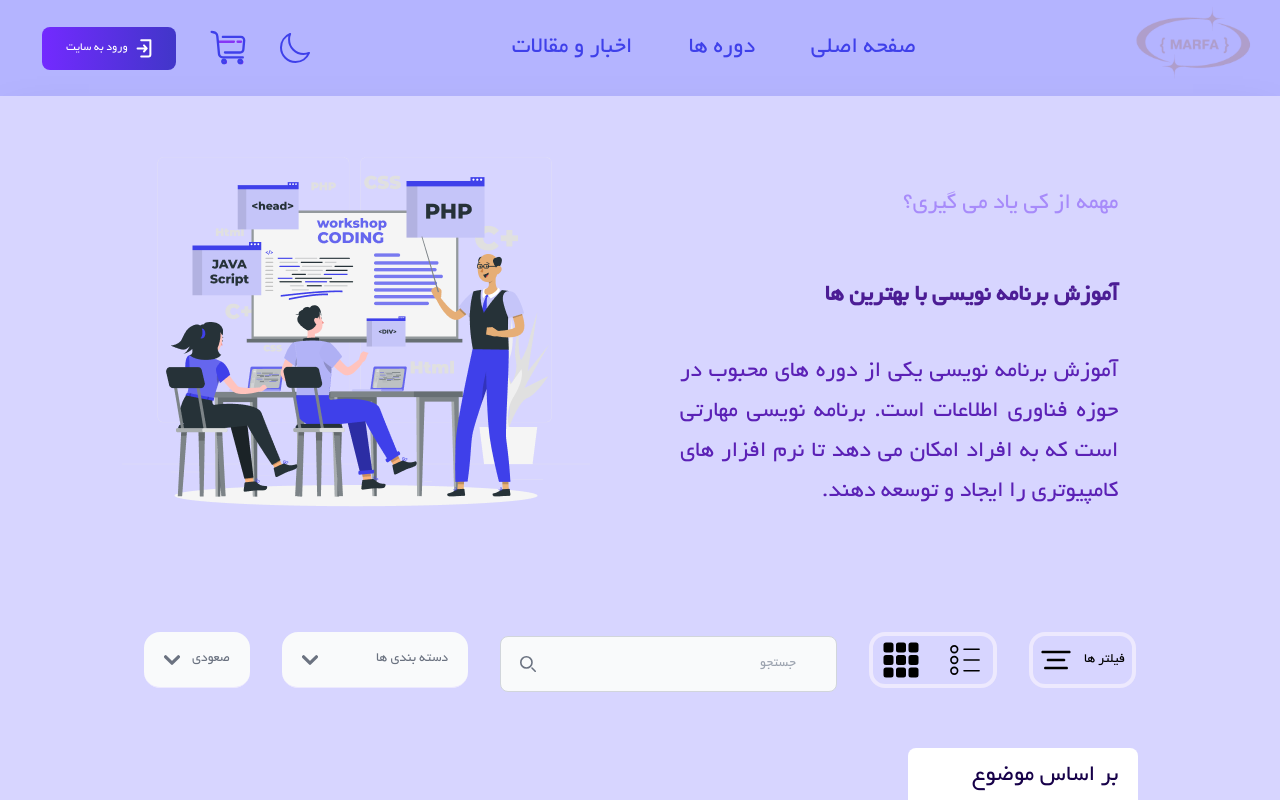
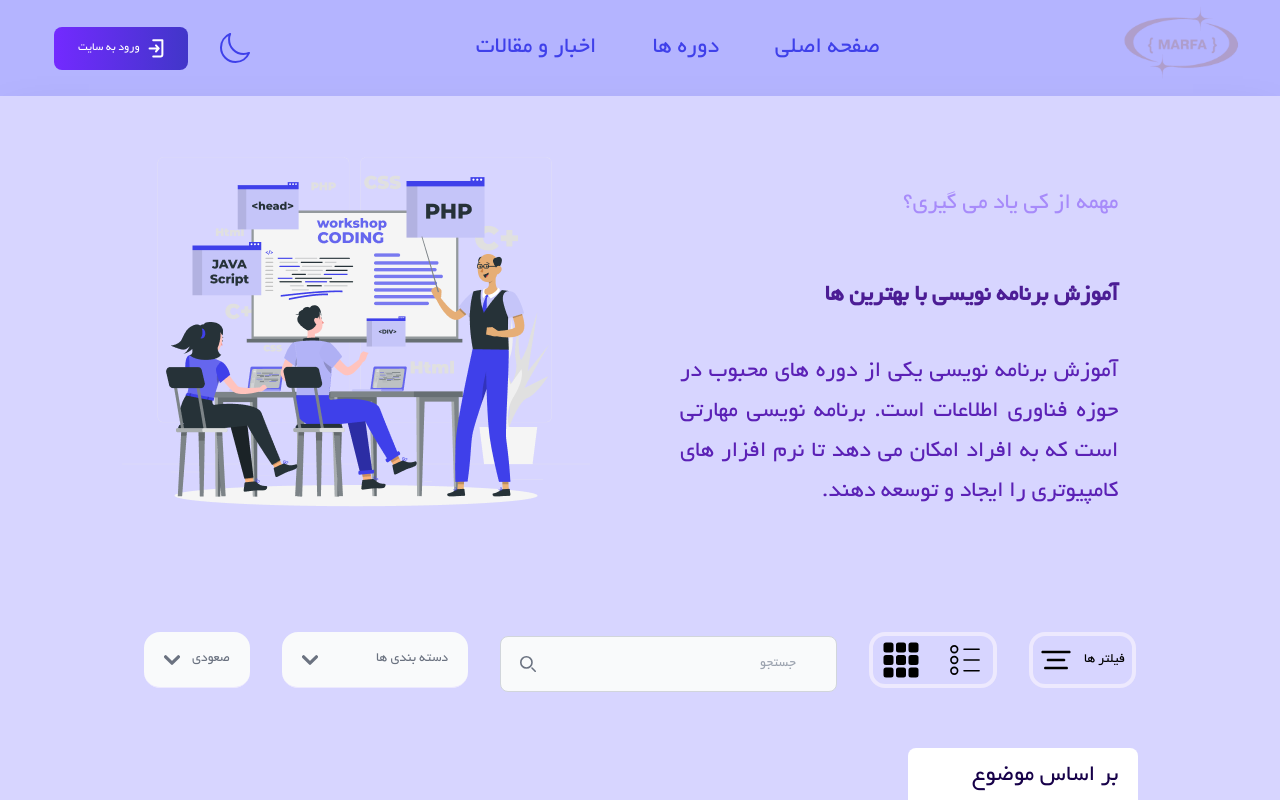
Before and after one commit to academy-react-winder402/New-Marfa, a React (Vite) app: page /courses in a window 1280 px wide. Shown: the top 800 px of the page. Built offline with nearby package versions, Linux system fonts and the light colour scheme.

Commit message:
edit style and css

```diff
--- a/src/common/TitrComponent/TitrComponent.jsx
+++ b/src/common/TitrComponent/TitrComponent.jsx
@@ -4,8 +4,8 @@ const TitrComponent = ({title}) => {
   return (
     <div>
       <div className="flex flex-col items-center my-16 w-full text-lg text-start md:text-nowrap md:text-2xl">
-            <span className="block w-32 md:w-32 md:text-2xl"> {title}</span>
-            <span className="block bg-gradient-to-l from-slate-600 to-transparent py-[2px] w-32"></span>
+            <span className="block w-32 md:w-32 md:text-2xl mb-2"> {title}</span>
+            <span className="block w-32 md:w-32 bg-gradient-to-l from-borderGradiant via-transparent to-transparent py-[2px]"></span>
         </div>
     </div>
   )
--- a/src/component/LandingComponent/Services/Service.jsx
+++ b/src/component/LandingComponent/Services/Service.jsx
@@ -24,7 +24,7 @@ export const Service = () => {
     ]
     return (
         <div>
-        <div className="dark:bg-gray-400 mt-24 flex dark:bg-gray-400 w-full flex-col items-center text-lg md:text-nowrap md:text-2xl">
+        <div className=" mt-24 flex dark:bg-gray-400 w-full flex-col items-center text-lg md:text-nowrap md:text-2xl">
             <span className="block w-16 md:w-28 md:text-2xl text-[#121242]">خدمات ما</span>
             <span className="block w-16 md:w-28 bg-gradient-to-l from-borderGradiant via-transparent to-transparent py-[2px]"></span>
         </div>
--- a/src/component/header/Leftmenu.jsx
+++ b/src/component/header/Leftmenu.jsx
@@ -2,11 +2,11 @@ import {Link} from "react-router-dom"
 import { useLocation } from "react-router-dom";
 export const Leftmenu = () => {
   // #E3D4FF   moon color
-    const svgLocation = useLocation();
-    const basketSvgLitgh = location.pathname=='/' ? `visible` : `invisible`;
+    // const svgLocation = useLocation();
+    // const basketSvgLitgh = location.pathname=='/' ? `visible` : `invisible`;
 
-    const basketDarkLocation = useLocation();
-    const basketSvgDark = location.pathname !=='/' ? `visible` : `invisible`;
+    // const basketDarkLocation = useLocation();
+    // const basketSvgDark = location.pathname !=='/' ? `visible` : `invisible`;
 
     const bgMoonLocation = useLocation();
     const moonSvgLitgh = location.pathname=='/' ? `stroke-[#e3d4ff]` : `stroke-[#3F40EA]`;
@@ -23,7 +23,7 @@ export const Leftmenu = () => {
               </svg>
             </li>
 
-            <li className="p-4">
+            {/* <li className="p-4">
               <Link>
                 <svg  width="40" height="40" viewBox="0 0 40 40"  fill="none" xmlns="http://www.w3.org/2000/svg" className={`${basketSvgLitgh}`} >
                   <path d="M33.0234 14.9609H29.6094C28.9609 14.9609 28.4375 14.4375 28.4375 13.7891C28.4375 13.1406 28.9609 12.6172 29.6094 12.6172H33.0234C33.6719 12.6172 34.1953 13.1406 34.1953 13.7891C34.1953 14.4375 33.668 14.9609 33.0234 14.9609ZM25.8711 14.9609H10.2773C9.62891 14.9609 9.10547 14.4375 9.10547 13.7891C9.10547 13.1406 9.62891 12.6172 10.2773 12.6172H25.8711C26.5195 12.6172 27.043 13.1406 27.043 13.7891C27.043 14.4375 26.5156 14.9609 25.8711 14.9609Z" fill="#8735F5"  />
@@ -32,9 +32,9 @@ export const Leftmenu = () => {
                   <path d="M34.7578 28.207H14.7969C13.3242 28.207 12.125 27.0078 12.125 25.5352V25.4805L10.7227 10.5469V10.5391V10.5313L10.4883 8.3672C10.1524 4.97657 8.23829 3.77735 6.68751 3.36329L3.96485 2.69532C3.33595 2.53907 2.70313 2.92579 2.54688 3.5547C2.39063 4.1836 2.77735 4.81642 3.40626 4.97267L6.09767 5.63282C6.73048 5.80079 7.19532 6.1172 7.52735 6.59767C7.86329 7.08204 8.07423 7.75782 8.15626 8.60548L8.39064 10.7774L9.78126 25.5938C9.81251 28.332 12.0508 30.5508 14.7969 30.5508H34.7578C35.4063 30.5508 35.9297 30.0274 35.9297 29.3789C35.9297 28.7305 35.4063 28.207 34.7578 28.207Z" fill="#F1EDFA"/>
                   <path d="M32.8242 7.72656H14.8828C14.2344 7.72656 13.7109 8.25 13.7109 8.89844C13.7109 9.54687 14.2344 10.0703 14.8828 10.0703H32.8242C34.0039 10.0703 34.9688 11.0195 34.9922 12.1914L34.2148 21.0391L34.2109 21.0898V21.1406C34.2109 22.3359 33.2383 23.3086 32.043 23.3086H17.0312C16.3828 23.3086 15.8594 23.832 15.8594 24.4805C15.8594 25.1289 16.3828 25.6523 17.0312 25.6523H32.043C34.5117 25.6523 36.5234 23.6562 36.5547 21.1953L37.332 12.3437L37.3359 12.293V12.2422C37.3359 9.75 35.3125 7.72656 32.8242 7.72656Z" fill="#F1EDFA"/>
                   <path d="M15.957 32.8945C16.2383 32.8945 16.4688 33.125 16.4688 33.4063C16.4688 33.6875 16.2383 33.918 15.957 33.918C15.6758 33.918 15.4453 33.6875 15.4453 33.4063C15.4453 33.125 15.6758 32.8945 15.957 32.8945ZM15.957 30.5508C14.3789 30.5508 13.1016 31.8281 13.1016 33.4063C13.1016 34.9844 14.3789 36.2617 15.957 36.2617C17.5352 36.2617 18.8125 34.9844 18.8125 33.4063C18.8125 31.8281 17.5352 30.5508 15.957 30.5508ZM32.1523 32.8945C32.4336 32.8945 32.6641 33.125 32.6641 33.4063C32.6641 33.6875 32.4336 33.918 32.1523 33.918C31.8711 33.918 31.6406 33.6875 31.6406 33.4063C31.6406 33.125 31.8711 32.8945 32.1523 32.8945ZM32.1523 30.5508C30.5742 30.5508 29.2969 31.8281 29.2969 33.4063C29.2969 34.9844 30.5742 36.2617 32.1523 36.2617C33.7305 36.2617 35.0078 34.9844 35.0078 33.4063C35.0078 31.8281 33.7305 30.5508 32.1523 30.5508Z" fill="#F1EDFA"/>
-                </svg>
+                </svg> */}
                 {/* basket-dark */}
-                <svg width="40" height="40" viewBox="0 0 40 40" fill="none" xmlns="http://www.w3.org/2000/svg" className={`absolute top-7 ${basketSvgDark}`}>
+                {/* <svg width="40" height="40" viewBox="0 0 40 40" fill="none" xmlns="http://www.w3.org/2000/svg" className={`absolute top-7 ${basketSvgDark}`}>
                   <path d="M33.0234 14.9609H29.6094C28.9609 14.9609 28.4375 14.4375 28.4375 13.7891C28.4375 13.1406 28.9609 12.6172 29.6094 12.6172H33.0234C33.6719 12.6172 34.1953 13.1406 34.1953 13.7891C34.1953 14.4375 33.668 14.9609 33.0234 14.9609ZM25.8711 14.9609H10.2773C9.62891 14.9609 9.10547 14.4375 9.10547 13.7891C9.10547 13.1406 9.62891 12.6172 10.2773 12.6172H25.8711C26.5195 12.6172 27.043 13.1406 27.043 13.7891C27.043 14.4375 26.5156 14.9609 25.8711 14.9609Z" fill="#8735F5"/>
                   <path d="M14.7734 34.1094C14.7734 34.3915 14.829 34.6709 14.937 34.9315C15.0449 35.1922 15.2032 35.429 15.4027 35.6285C15.6022 35.8281 15.839 35.9863 16.0997 36.0943C16.3604 36.2022 16.6397 36.2578 16.9219 36.2578C17.204 36.2578 17.4834 36.2022 17.744 36.0943C18.0047 35.9863 18.2415 35.8281 18.441 35.6285C18.6406 35.429 18.7988 35.1922 18.9068 34.9315C19.0147 34.6709 19.0703 34.3915 19.0703 34.1094C19.0703 33.8272 19.0147 33.5479 18.9068 33.2872C18.7988 33.0265 18.6406 32.7897 18.441 32.5902C18.2415 32.3907 18.0047 32.2324 17.744 32.1245C17.4834 32.0165 17.204 31.9609 16.9219 31.9609C16.6397 31.9609 16.3604 32.0165 16.0997 32.1245C15.839 32.2324 15.6022 32.3907 15.4027 32.5902C15.2032 32.7897 15.0449 33.0265 14.937 33.2872C14.829 33.5479 14.7734 33.8272 14.7734 34.1094Z" fill="#8735F5"/>
                   <path d="M31.2305 34.1094C31.2305 34.6792 31.4568 35.2256 31.8597 35.6285C32.2626 36.0315 32.8091 36.2578 33.3789 36.2578C33.9487 36.2578 34.4952 36.0315 34.8981 35.6285C35.301 35.2256 35.5273 34.6792 35.5273 34.1094C35.5273 33.5396 35.301 32.9931 34.8981 32.5902C34.4952 32.1873 33.9487 31.9609 33.3789 31.9609C32.8091 31.9609 32.2626 32.1873 31.8597 32.5902C31.4568 32.9931 31.2305 33.5396 31.2305 34.1094Z" fill="#8735F5"/>
@@ -44,7 +44,7 @@ export const Leftmenu = () => {
                 </svg>
 
               </Link>
-            </li>
+            </li> */}
 
             <li className="p-4">
               <Link to="/auth/login"  className="text-300 flex flex-row-reverse text-nowrap gap-2 items-center rounded-lg bg-gradient-to-r from-[#732aff] to-[#4136c9] px-6 py-3 text-center text-[12px] text-white">ورود به سایت
```
